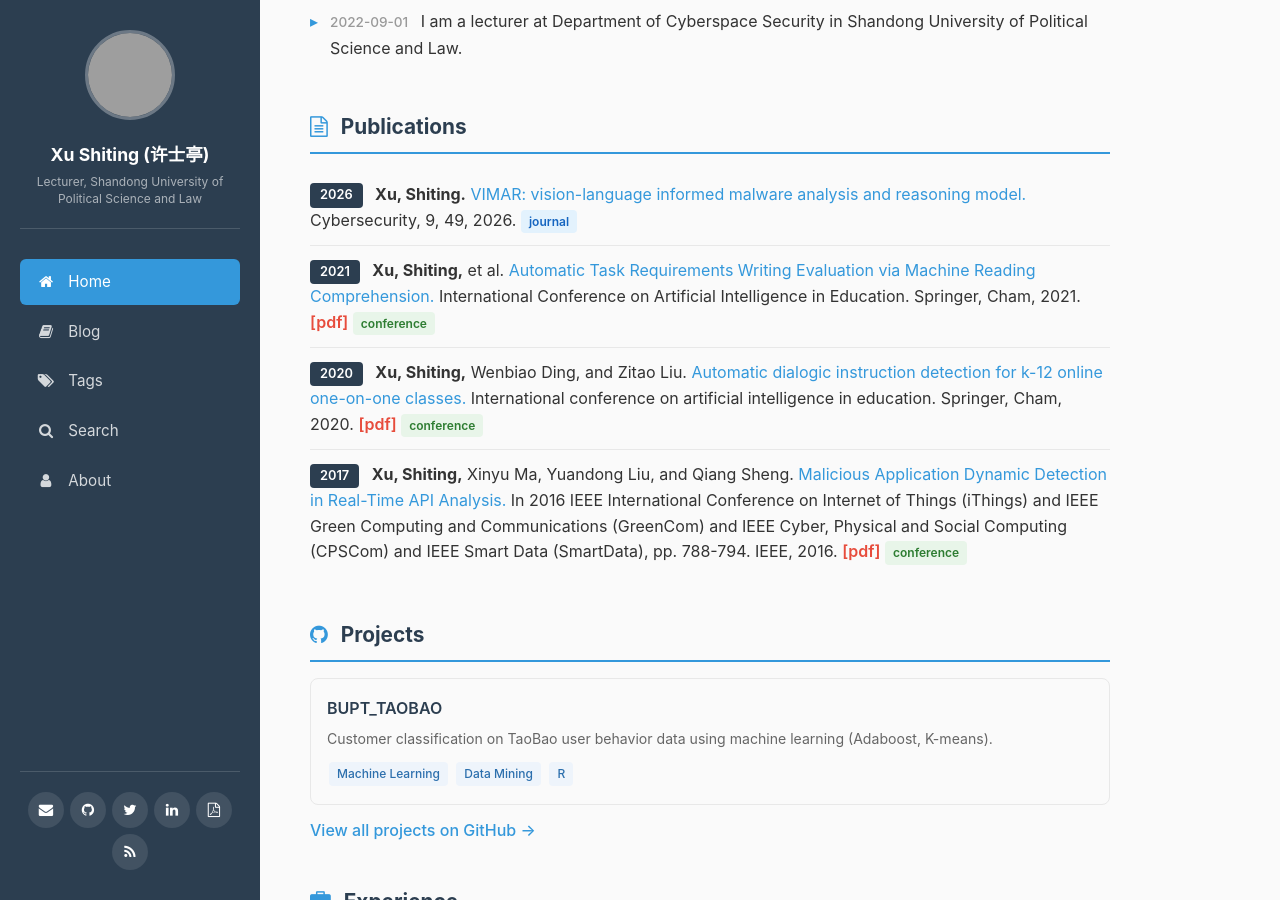
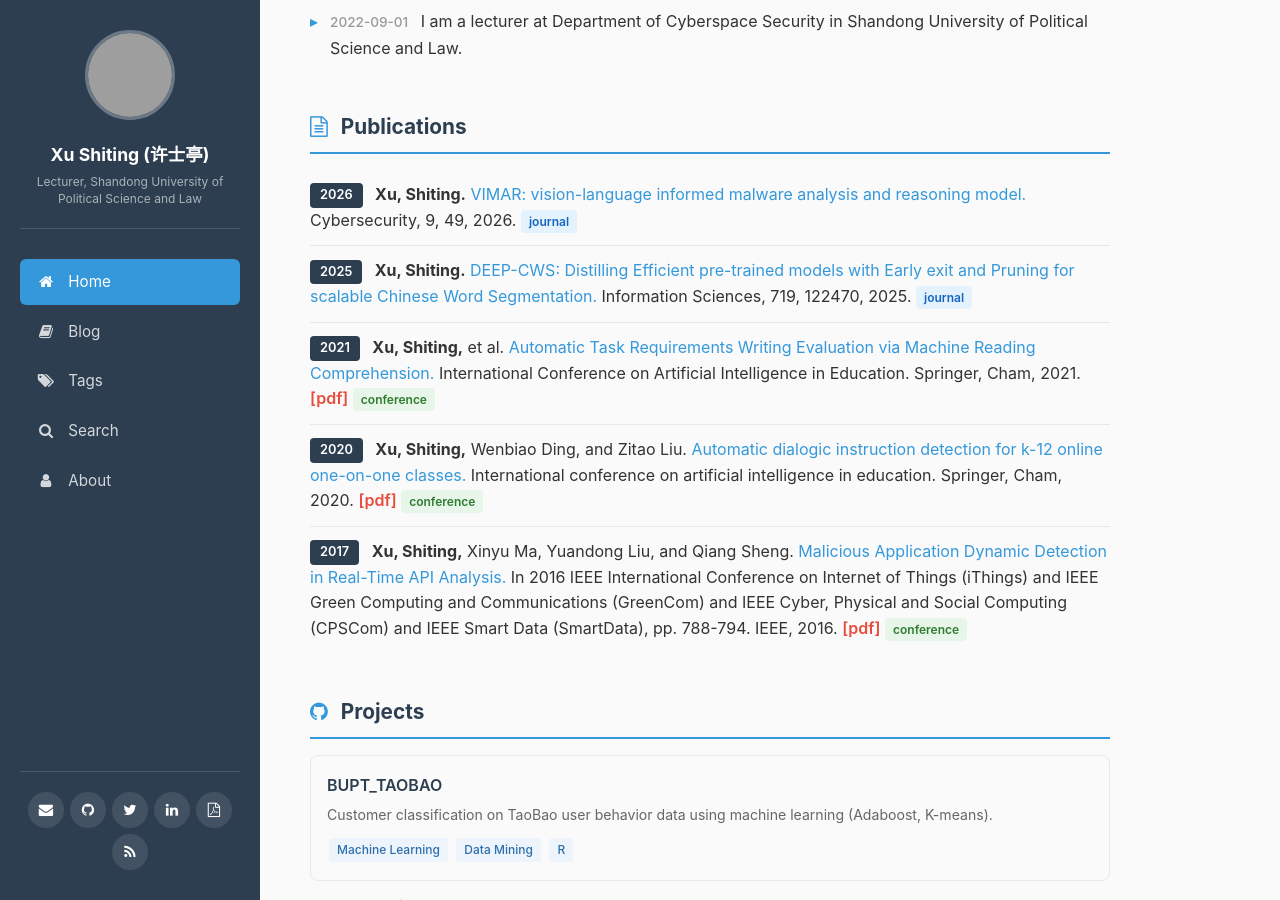
Before and after one commit to xvshiting/xvshiting.github.io, a Jekyll site: the page built from index.md, in a window 1280 px wide and 900 px high, scrolled down 402 px. Built offline with Jekyll 4.4.1, drawn with Linux system fonts in a browser that asks for light colours; grey boxes are pictures that could not be loaded.

Commit message:
add new paper

```diff
--- a/index.md
+++ b/index.md
@@ -40,6 +40,13 @@ title: Home
         <strong>Xu, Shiting.</strong>
         <a href="https://link.springer.com/article/10.1186/s42400-025-00481-3">VIMAR: vision-language informed malware analysis and reasoning model.</a>
         Cybersecurity, 9, 49, 2026.
+        <span class="pub-type journal">journal</span>
+      </li>
+      <li>
+        <span class="pub-year">2025</span>
+        <strong>Xu, Shiting.</strong>
+        <a href="https://doi.org/10.1016/j.ins.2025.122470">DEEP-CWS: Distilling Efficient pre-trained models with Early exit and Pruning for scalable Chinese Word Segmentation.</a>
+        Information Sciences, 719, 122470, 2025.
         <span class="pub-type journal">journal</span>
       </li>
       <li>
```
